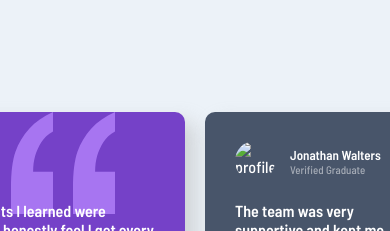
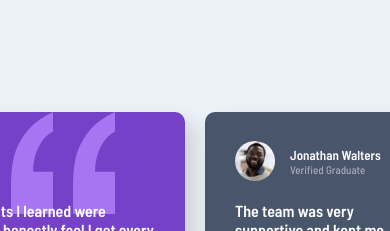
Before and after one commit to Faruq-Hameed/grid-testimonial, a plain HTML site: page index.html in a window 390 px wide. Shown: the top 231 px of the page. Drawn offline with Linux system fonts and the light colour scheme; the site is published under a folder, as on GitHub Pages, so addresses that start at the root find nothing.

```diff
--- a/index.html
+++ b/index.html
@@ -48,7 +48,7 @@
  <!-- Card starts here -->
  <div class="card jonathan_card">
   <div class="heading">
-    <img src="/images/image-jonathan.jpg" alt="profile image" class="card_photo">
+    <img src="./images/image-jonathan.jpg" alt="profile image" class="card_photo">
     <div>
       <h5 class="card_name">
         Jonathan Walters
```
